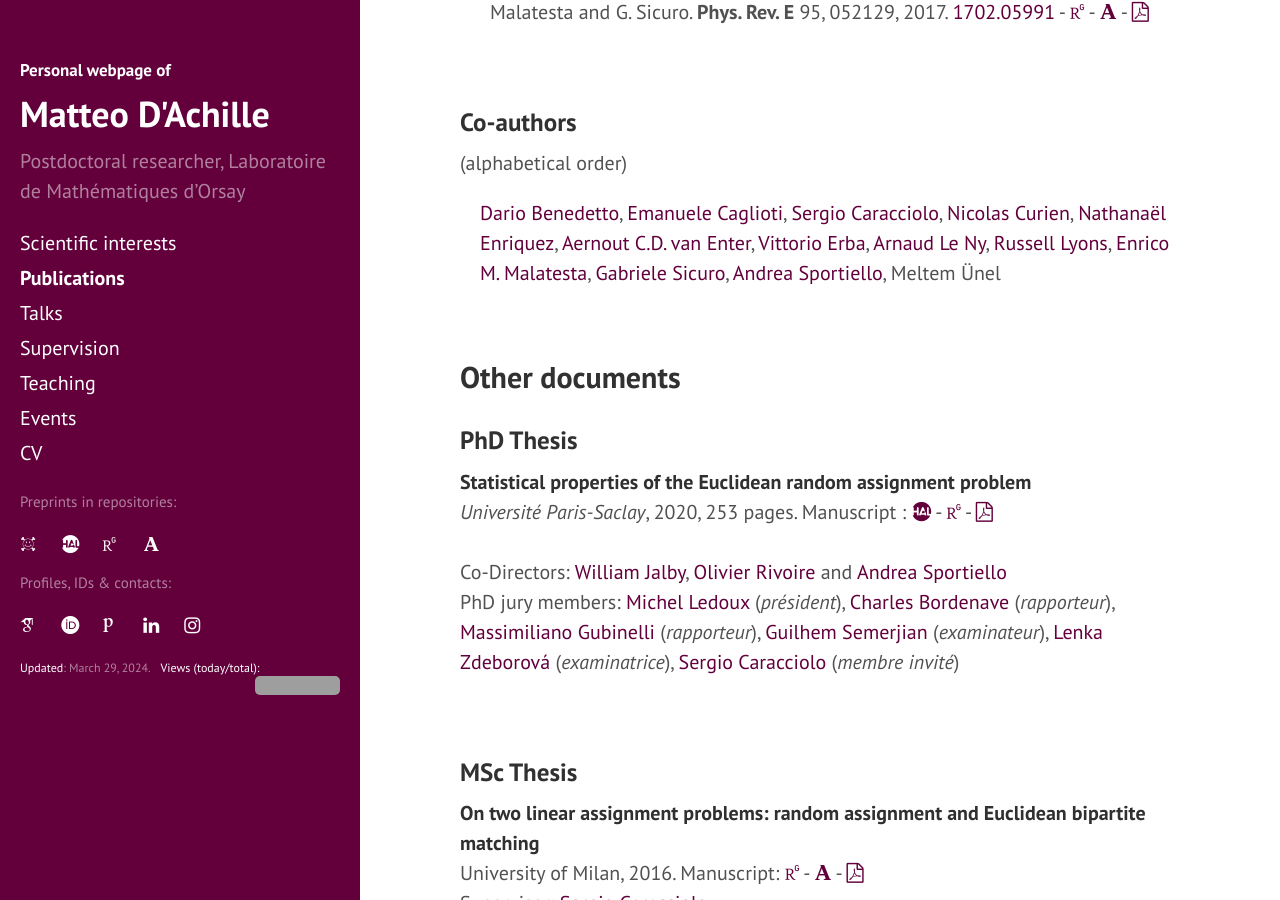
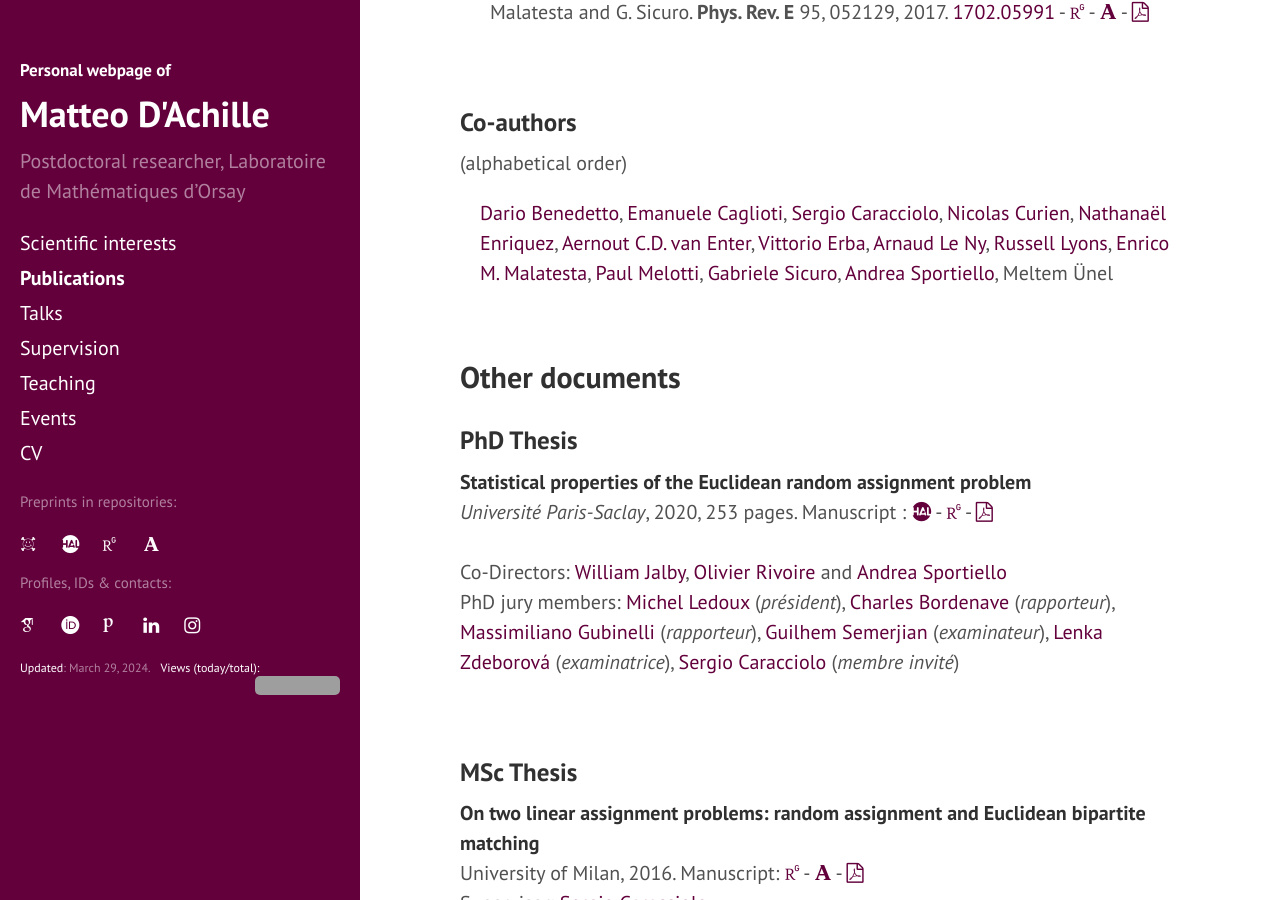
Before and after one commit to matteodachille/matteodachille.github.io, a Jekyll site: the page built from publications.md, in a window 1280 px wide and 900 px high, scrolled down 1046 px. Built offline with Jekyll 4.4.1, drawn with Linux system fonts in a browser that asks for light colours; nearby versions of some CDN libraries; some web fonts are replaced; grey boxes are pictures that could not be loaded.

Commit message:
Fixed typos

```diff
--- a/publications.md
+++ b/publications.md
@@ -70,7 +70,7 @@
  Dario Benedetto, Emanuele Caglioti, Sergio Caracciolo, Aernout C.D. van Enter, Vittorio Erba, Arnaud Le Ny, Enrico M. Malatesta, Gabriele Sicuro, Andrea Sportiello
  -->
 
- [Dario Benedetto](http://brazil.mat.uniroma1.it/dario/){:target="_blank"}, [Emanuele Caglioti](https://sites.google.com/site/ecaglioti/){:target="_blank"}, [Sergio Caracciolo](http://pcteserver.mi.infn.it/~caraccio/){:target="_blank"}, [Nicolas Curien](https://www.imo.universite-paris-saclay.fr/~nicolas.curien/){:target="_blank"}, [Nathanaël Enriquez](https://www.imo.universite-paris-saclay.fr/~nathanael.enriquez/){:target="_blank"}, [Aernout C.D. van Enter](http://www.math.rug.nl/~aenter/){:target="_blank"}, [Vittorio Erba](https://vittorioerba.github.io/){:target="_blank"}, [Arnaud Le Ny](https://perso.math.u-pem.fr/le_ny.arnaud/){:target="_blank"}, [Russell Lyons](https://rdlyons.pages.iu.edu/){:target="_blank"}, [Enrico M. Malatesta](https://didattica.unibocconi.eu/docenti/cv.php?rif=227138&cognome=MALATESTA&nome=ENRICO_MARIA){:target="_blank"}, [Gabriele Sicuro](https://gabrielesicuro.wordpress.com/){:target="_blank"}, [Andrea Sportiello](https://lipn.univ-paris13.fr/~sportiello/index_eng.html){:target="_blank"}, Meltem Ünel
+ [Dario Benedetto](http://brazil.mat.uniroma1.it/dario/){:target="_blank"}, [Emanuele Caglioti](https://sites.google.com/site/ecaglioti/){:target="_blank"}, [Sergio Caracciolo](http://pcteserver.mi.infn.it/~caraccio/){:target="_blank"}, [Nicolas Curien](https://www.imo.universite-paris-saclay.fr/~nicolas.curien/){:target="_blank"}, [Nathanaël Enriquez](https://www.imo.universite-paris-saclay.fr/~nathanael.enriquez/){:target="_blank"}, [Aernout C.D. van Enter](http://www.math.rug.nl/~aenter/){:target="_blank"}, [Vittorio Erba](https://vittorioerba.github.io/){:target="_blank"}, [Arnaud Le Ny](https://perso.math.u-pem.fr/le_ny.arnaud/){:target="_blank"}, [Russell Lyons](https://rdlyons.pages.iu.edu/){:target="_blank"}, [Enrico M. Malatesta](https://didattica.unibocconi.eu/docenti/cv.php?rif=227138&cognome=MALATESTA&nome=ENRICO_MARIA){:target="_blank"}, [Paul Melotti](https://www.imo.universite-paris-saclay.fr/~paul.melotti/){:target="_blank"}, [Gabriele Sicuro](https://gsicuro.github.io/){:target="_blank"}, [Andrea Sportiello](https://lipn.univ-paris13.fr/~sportiello/index_eng.html){:target="_blank"}, Meltem Ünel
  {: style="font-size: 20px; margin-left: 20px" }
 
 
@@ -91,7 +91,7 @@
    **On two linear assignment problems: random assignment and Euclidean bipartite matching** <br/>
    University of Milan, 2016. Manuscript: [<i class="ai ai-researchgate ai-align-center-1x" aria-hidden="true"></i>](http://dx.doi.org/10.13140/RG.2.1.1725.2082){:target="_blank"} - [<i class="ai ai-academia ai-align-center-1x" aria-hidden="true"></i>](https://www.academia.edu/25062627/On_Two_Linear_Assignment_Problems_Random_Assignment_and_Euclidean_Bipartite_Matching){:target="_blank"} - [<i class="fa fa-file-pdf-o" aria-hidden="true"></i>]({{ site.baseurl }}downloads/masterthesis.pdf){:target="_blank"} <br/>
  Supervisor: [Sergio Caracciolo](http://pcteserver.mi.infn.it/~caraccio/){:target="_blank"} <br/>
- External rapporteur: [Gabriele Sicuro](https://gabrielesicuro.wordpress.com/){:target="_blank"}
+ External rapporteur: [Gabriele Sicuro](https://gsicuro.github.io/){:target="_blank"}
 
 ### BSc Thesis
 
```
